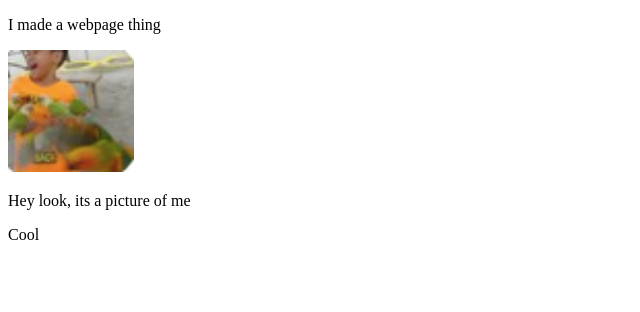
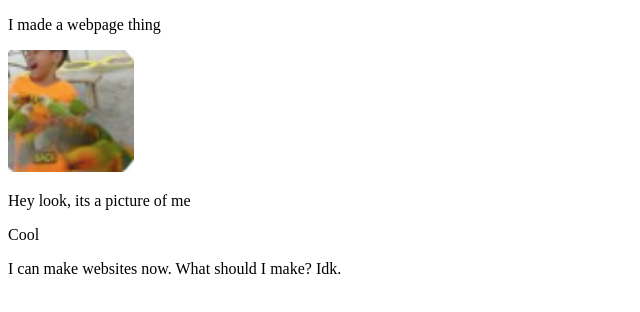
Before and after one commit to Tabyb08/test, a plain HTML site: page practice/index.html in a window 1280 px wide. Shown: the whole page, without its empty margins (0-640 px from the left). Drawn offline with Linux system fonts and the light colour scheme.

Commit message:
Update index.html

```diff
--- a/practice/index.html
+++ b/practice/index.html
@@ -13,6 +13,7 @@
     <footer>
         <p>Hey look, its a picture of me</p>
         <p>Cool</p>
+        <p>I can make websites now. What should I make? Idk.</p>
     </footer>
 </body>
 </html>
```
